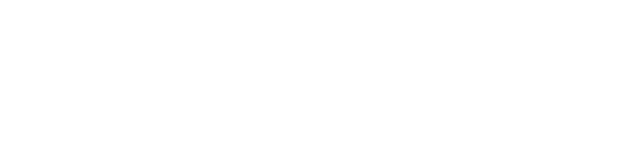
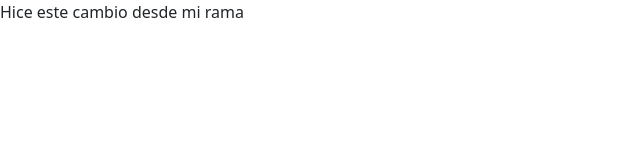
Before and after one commit to juanpablo1932/CasaAnimal, a plain HTML site: page index.html in a window 1280 px wide. Shown: the whole page, without its empty margins (0-640 px from the left). Drawn offline with nearby package versions, Linux system fonts and the light colour scheme.

Commit message:
Primer cambio realizado desde mi rama, hice un main con un p dentro

```diff
--- a/index.html
+++ b/index.html
@@ -1,26 +1,26 @@
 <!DOCTYPE html>
 <html lang="en">
+
 <head>
   <meta charset="UTF-8" />
   <meta http-equiv="X-UA-Compatible" content="IE=edge" />
   <meta name="viewport" content="width=device-width, initial-scale=1.0" />
   <!-- Botstrap -->
-    <link
-      href="https://cdn.jsdelivr.net/npm/bootstrap@5.0.2/dist/css/bootstrap.min.css"
-      rel="stylesheet"
-      integrity="sha384-EVSTQN3/azprG1Anm3QDgpJLIm9Nao0Yz1ztcQTwFspd3yD65VohhpuuCOmLASjC"
-      crossorigin="anonymous"
-    />
-    <script
-      defer
-      src="https://cdn.jsdelivr.net/npm/bootstrap@5.0.2/dist/js/bootstrap.bundle.min.js"
-      integrity="sha384-MrcW6ZMFYlzcLA8Nl+NtUVF0sA7MsXsP1UyJoMp4YLEuNSfAP+JcXn/tWtIaxVXM"
-      crossorigin="anonymous"
-    ></script>
+  <link href="https://cdn.jsdelivr.net/npm/bootstrap@5.0.2/dist/css/bootstrap.min.css" rel="stylesheet"
+    integrity="sha384-EVSTQN3/azprG1Anm3QDgpJLIm9Nao0Yz1ztcQTwFspd3yD65VohhpuuCOmLASjC" crossorigin="anonymous" />
+  <script defer src="https://cdn.jsdelivr.net/npm/bootstrap@5.0.2/dist/js/bootstrap.bundle.min.js"
+    integrity="sha384-MrcW6ZMFYlzcLA8Nl+NtUVF0sA7MsXsP1UyJoMp4YLEuNSfAP+JcXn/tWtIaxVXM" crossorigin="anonymous">
+  </script>
   <!-- Fin Bootstrap -->
   <title>Casa Animal</title>
 </head>
+
 <body>
   <header></header>
+
+  <main>
+    <p>Hice este cambio desde mi rama</p>
+  </main>
 </body>
+
 </html>
```
Lines whose indentation alone changed are shown as unchanged.
